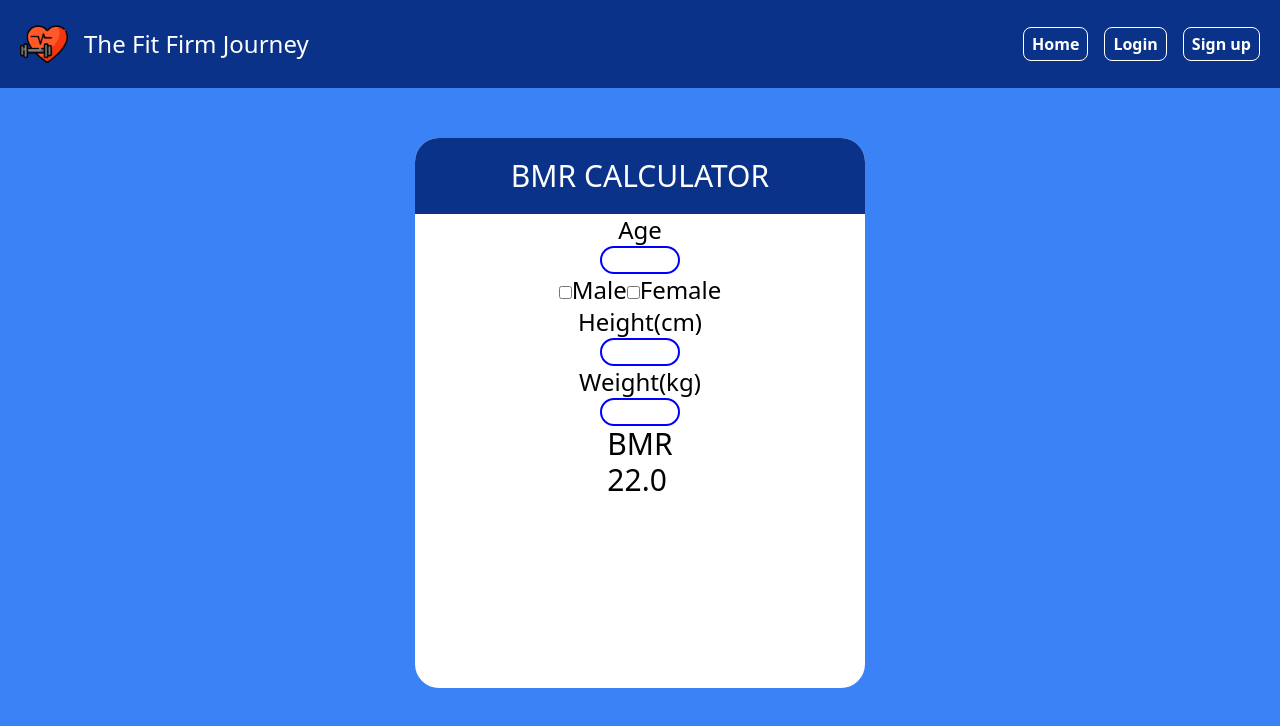
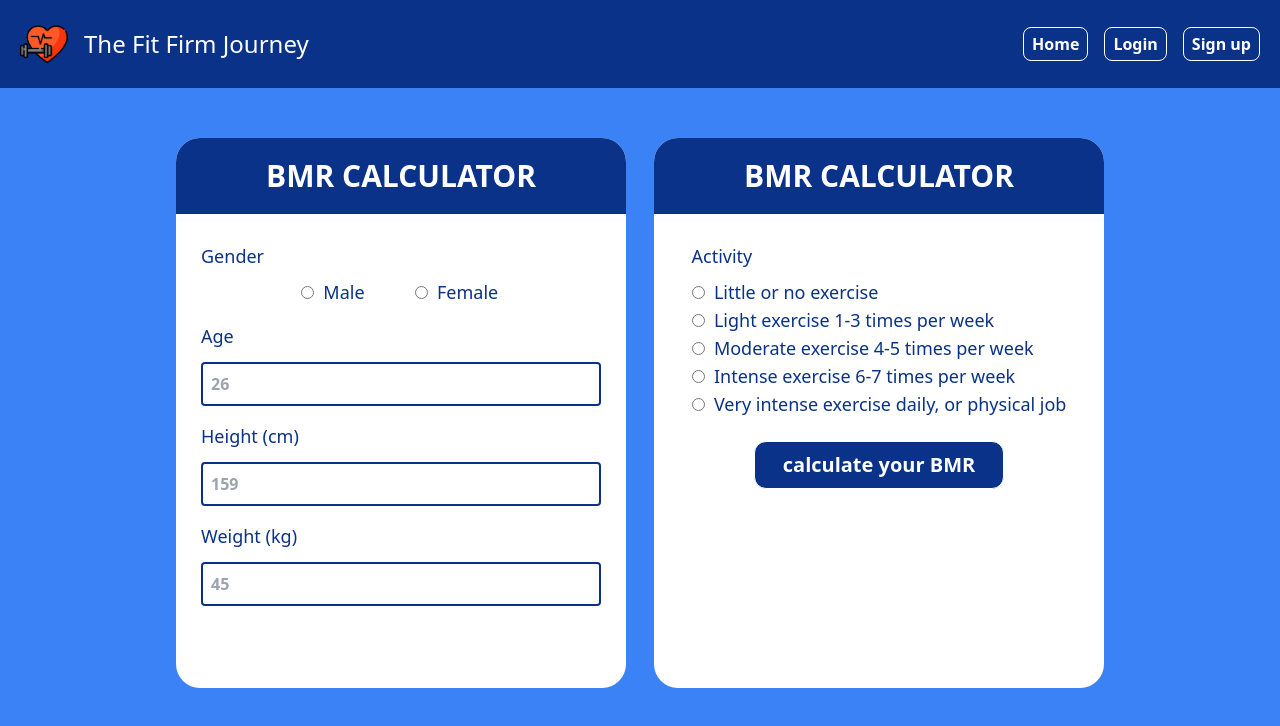
Before and after one commit to Ping1495/the-fit-firm-jorney, a React (Vite) app: page /bmr in a window 1280 px wide. Shown: the top 726 px of the page. Built offline with nearby package versions, Linux system fonts and the light colour scheme.

Commit message:
add:bmr ui

```diff
--- a/src/components/bmr.jsx
+++ b/src/components/bmr.jsx
@@ -1,66 +1,176 @@
 import Header from "./header";
 import "./bmr.css";
+import { useState, useEffect } from "react";
 
 function BMR() {
+  const [age, setAge] = useState("");
+  const [sex, setSex] = useState("");
+  const [height, setHeight] = useState("");
+  const [weight, setWeight] = useState("");
+  const [activity, setActivity] = useState("");
+  const [bmi, setBmi] = useState("?");
+  const [message, setMessage] = useState("...");
+  const [bestMinWeight, setBestMinWeight] = useState("");
+  const [bestMaxWeight, setBestMaxWeight] = useState("");
+
   return (
     <>
       <div className="bg-blue-500 h-screen">
         <Header />
-        <div className="flex justify-center mt-[50px]">
+        <div className="flex justify-center mt-[50px] font-semibold">
           <div className="bg-white h-[550px] w-[450px] rounded-3xl flex flex-col items-center">
             <p className="text-3xl font-midium bg-[#0A3288] py-[20px] w-[450px] text-white text-center rounded-t-3xl">
               BMR CALCULATOR
             </p>
             <form>
-              <div className="flex flex-col justify-center items-center ">
-                <label htmlFor="age" className="text-2xl font-midium">
+              <div className="block text-lg font-normal text-[#0A3288] mb-2 mt-7">
+                <p className="block text-lg font-normal text-[#0A3288] mb-2 mt-4">
+                  Gender
+                </p>
+                <label className="mr-[50px] ml-[100px]">
+                  <input
+                    type="radio"
+                    name="sex"
+                    value="male"
+                    checked={sex === "male"}
+                    onChange={(e) => setSex(e.target.value)}
+                  />
+                  &nbsp;&nbsp;Male
+                </label>
+                <label>
+                  <input
+                    type="radio"
+                    name="sex"
+                    value="female"
+                    checked={sex === "female"}
+                    onChange={(e) => setSex(e.target.value)}
+                  />
+                  &nbsp;&nbsp;Female
+                </label>
+              </div>
+              <div>
+                <label
+                  htmlFor="age"
+                  className="block text-lg font-normal text-[#0A3288] mb-2 mt-4"
+                >
                   Age
                 </label>
-
-                <input type="number" name="age" id="age" className="age" />
-              </div>
-              <div className="flex flex-rol justify-center items-center ">
-                <div>
-                  <input type="checkbox" name="sex" id="male" />
-                  <label htmlFor="male" className="text-2xl font-midium">
-                    Male
-                  </label>
-                </div>
-                <div>
-                  <input type="checkbox" name="sex" id="female" />
-                  <label htmlFor="female" className="text-2xl font-midium">
-                    Female
-                  </label>
-                </div>
-              </div>
-              <div className="flex flex-col justify-center items-center ">
-                <label htmlFor="height" className="text-2xl font-midium">
-                  Height(cm)
-                </label>
-
                 <input
-                  type="number"
-                  name="height"
-                  id="height"
-                  className="height"
+                  value={age}
+                  placeholder="26"
+                  type="text"
+                  id="age"
+                  name="age"
+                  className="mt-1 p-2 border-2 border-[#0A3288] rounded w-[400px]"
                 />
               </div>
-              <div className="flex flex-col justify-center items-center ">
-                <label htmlFor="weight" className="text-2xl font-midium">
-                  Weight(kg)
+
+              <div>
+                <label
+                  htmlFor="height"
+                  className="block text-lg font-normal text-[#0A3288] mb-2 mt-4"
+                >
+                  Height (cm)
                 </label>
-
                 <input
-                  type="number"
+                  value={height}
+                  placeholder="159"
+                  type="text"
+                  id="height"
+                  name="height"
+                  className="mt-1 p-2 border-2 border-[#0A3288] rounded w-[400px]"
+                />
+              </div>
+              <div>
+                <label
+                  htmlFor="weight"
+                  className="block text-lg font-normal text-[#0A3288] mb-2 mt-4"
+                >
+                  Weight (kg)
+                </label>
+                <input
+                  value={weight}
+                  placeholder="45"
+                  type="text"
+                  id="weight"
                   name="weight"
-                  id="weight"
-                  className="weight"
+                  className="mt-1 p-2 border-2 border-[#0A3288] rounded w-[400px]"
                 />
               </div>
             </form>
-            <div className="">
-              <p className="text-3xl font-midium ">BMR</p>
-              <p className="text-3xl font-midium ">22.0</p>
+          </div>
+
+          <div className="bg-white h-[550px] w-[450px] rounded-3xl flex flex-col items-center ml-7">
+            <p className="text-3xl font-midium bg-[#0A3288] py-[20px] w-[450px] text-white text-center rounded-t-3xl">
+              BMR CALCULATOR
+            </p>
+            <form>
+              <div className="block text-lg font-normal text-[#0A3288] mb-2 mt-7">
+                <p className="block text-lg font-normal text-[#0A3288] mb-2 mt-4">
+                  Activity
+                </p>
+                <label className="">
+                  <input
+                    type="radio"
+                    name="activity"
+                    value="little"
+                    checked={activity === "little"}
+                    onChange={(e) => setActivity(e.target.value)}
+                  />
+                  &nbsp;&nbsp;Little or no exercise
+                </label>
+                <br />
+                <label className="">
+                  <input
+                    type="radio"
+                    name="activity"
+                    value="light"
+                    checked={activity === "light"}
+                    onChange={(e) => setActivity(e.target.value)}
+                  />
+                  &nbsp;&nbsp;Light exercise 1-3 times per week
+                </label>
+                <br />
+                <label className="">
+                  <input
+                    type="radio"
+                    name="activity"
+                    value="moderate"
+                    checked={activity === "moderate"}
+                    onChange={(e) => setActivity(e.target.value)}
+                  />
+                  &nbsp;&nbsp;Moderate exercise 4-5 times per week
+                </label>
+                <br />
+
+                <label className="">
+                  <input
+                    type="radio"
+                    name="activity"
+                    value="Intense"
+                    checked={activity === "Intense"}
+                    onChange={(e) => setActivity(e.target.value)}
+                  />
+                  &nbsp;&nbsp;Intense exercise 6-7 times per week
+                </label>
+                <br />
+                <label className="">
+                  <input
+                    type="radio"
+                    name="activity"
+                    value="sportsperson"
+                    checked={activity === "sportsperson"}
+                    onChange={(e) => setActivity(e.target.value)}
+                  />
+                  &nbsp;&nbsp;Very intense exercise daily, or physical job
+                </label>
+                <br />
+              </div>
+            </form>
+            <div>
+              <button className="w-[250px] bg-[#0A3288] text-white text-[20px] font-semibold border border-white py-2 px-6 rounded-xl mb-[20px] mt-[15px]">
+                calculate your BMR
+              </button>
             </div>
           </div>
         </div>
--- a/src/components/cardSection.jsx
+++ b/src/components/cardSection.jsx
@@ -55,7 +55,7 @@ function CardSection() {
             />
             <div class="px-6 py-4">
               <div class="font-bold text-xl mb-2 text-[#0A3288]">
-                Water Calculate
+                Water Calculation
               </div>
               <p class="text-gray-700 w-[250px]">
                 How Much Water Should You Drink Per Day?
@@ -70,10 +70,11 @@ function CardSection() {
               class="w-full h-48 object-contain pt-5"
             />
             <div class="px-6 py-4">
-              <div class="font-bold text-xl mb-2 text-[#0A3288]">BMI</div>
+              <div class="font-bold text-xl mb-2 text-[#0A3288]">
+                Protein Calculation
+              </div>
               <p class="text-gray-700 w-[250px]">
-                BMI is a measurement comparing body weight and height for health
-                assessment.
+                How Much Protein Should You Eat Per Day?
               </p>
             </div>
           </div>
```
